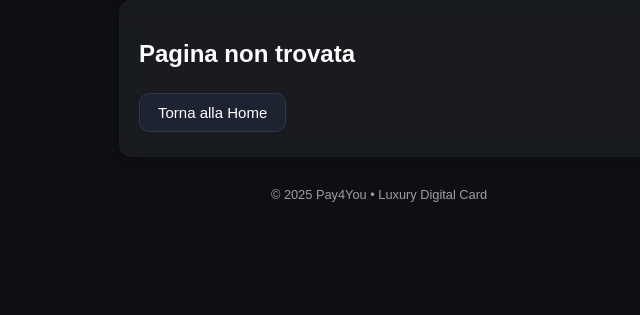
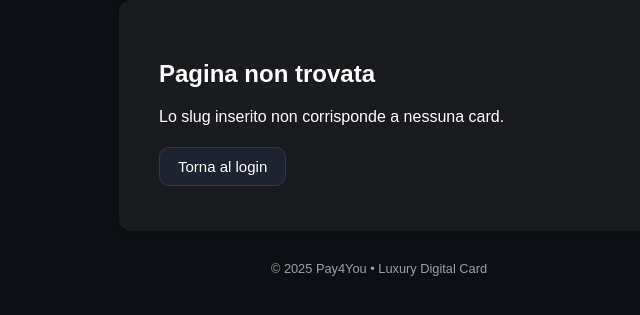
Before and after one commit to gidl59/pay4you-cards-luxury, a Flask app: template templates/404.html in a window 1280 px wide. Shown: the part 200-515 px from the top of the page, without its empty margins (71-711 px from the left). Run offline with Flask 3, Linux system fonts and the light colour scheme; the template is opened without the code that fills it, so the values that code supplies are empty.

Commit message:
Update 404.html

```diff
--- a/templates/404.html
+++ b/templates/404.html
@@ -1,8 +1,11 @@
 {% extends "base.html" %}
 {% block title %}Pagina non trovata{% endblock %}
 {% block content %}
-<div class="card glass center">
+
+<div class="card glass center" style="padding:40px;">
   <h2>Pagina non trovata</h2>
-  <a class="btn" href="/">Torna alla Home</a>
+  <p>Lo slug inserito non corrisponde a nessuna card.</p>
+  <a class="btn" href="{{ url_for('login') }}">Torna al login</a>
 </div>
+
 {% endblock %}
```
